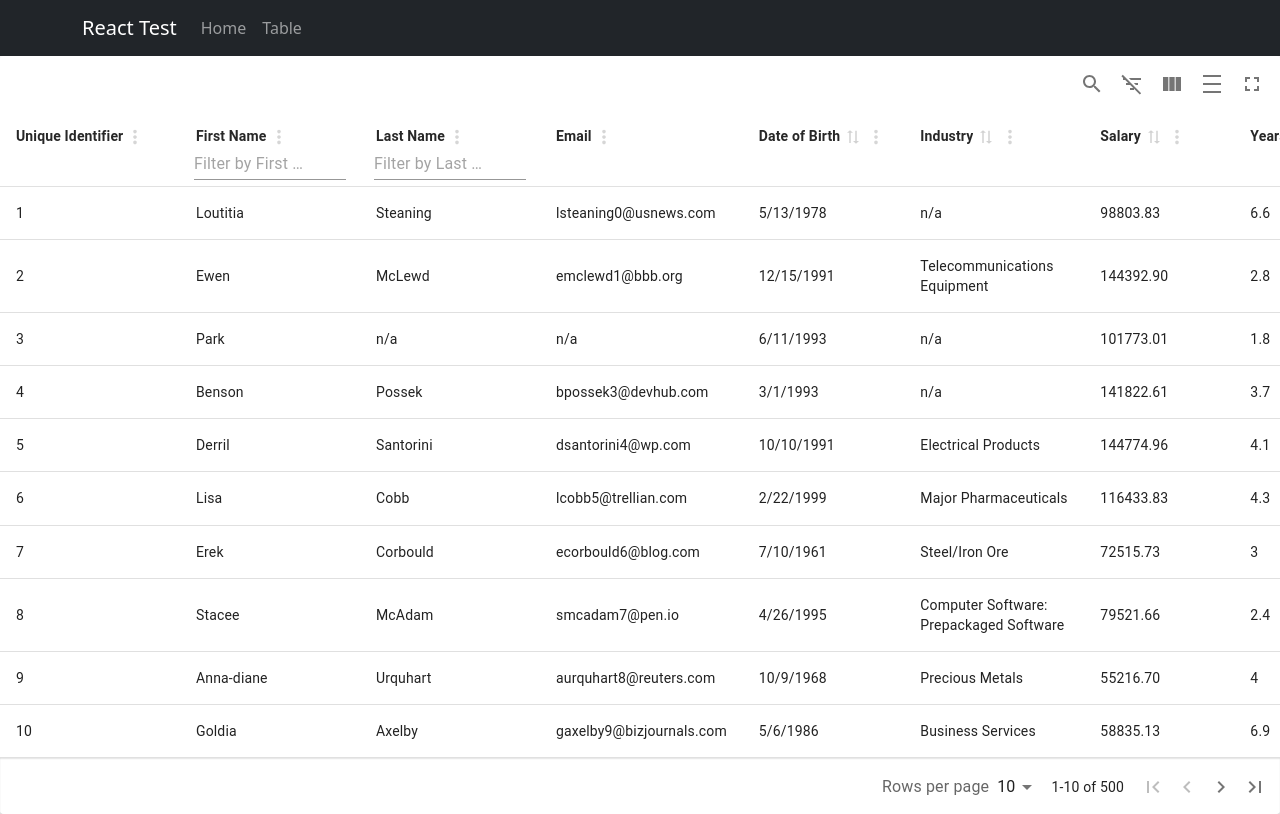
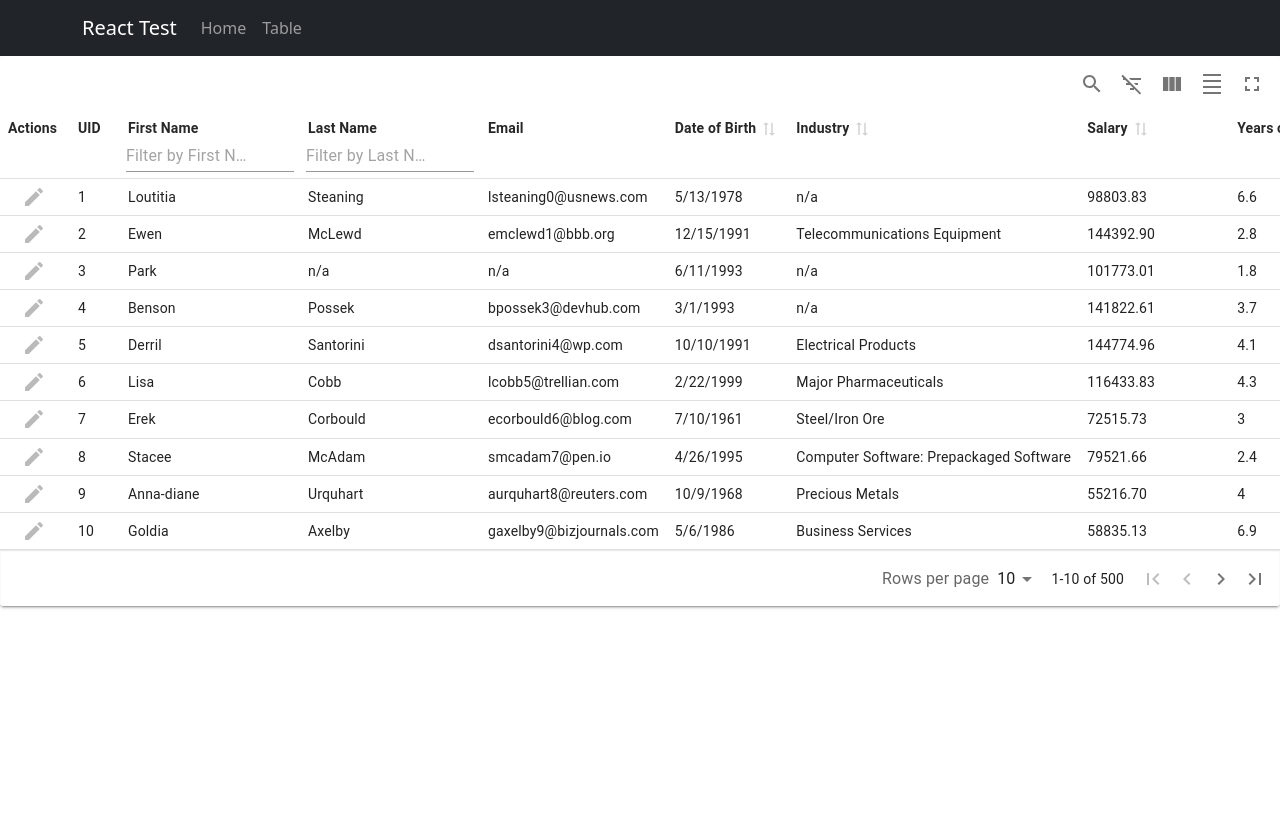
Before and after one commit to kerisic/react-table-charts, a React (Create React App) app: page /table in a window 1280 px wide. Built offline with nearby package versions, Linux system fonts and the light colour scheme.

Commit message:
Simple attempt of inline editing example

```diff
--- a/src/pages/table.js
+++ b/src/pages/table.js
@@ -1,26 +1,31 @@
 import React from "react";
-import { useState, useMemo, useEffect } from "react";
+import { useState, useMemo, useEffect, useRef } from "react";
 import { MaterialReactTable } from "material-react-table";
 
 const Table = () => {
   const [data, setData] = useState([]);
   const [loading, setLoading] = useState(false);
   const [sorting, setSorting] = useState([]);
+  const dataRef = useRef(data);
+
+  dataRef.current = data;
 
   const columns = useMemo(
     () => [
       {
         accessorKey: "id",
-        header: "Unique Identifier",
+        header: "UID",
         enableSorting: false,
         enableColumnFilter: false,
         enableEditing: false,
+        size: 50,
       },
       {
         accessorFn: (row) => (row.first_name ? row.first_name : "n/a"),
         id: "first_Name",
         header: "First Name",
         enableSorting: false,
+        enableEditing: false,
       },
       {
         accessorFn: (row) => (row.last_name ? row.last_name : "n/a"),
@@ -34,6 +39,7 @@ const Table = () => {
         header: "Email",
         enableSorting: false,
         enableColumnFilter: false,
+        enableEditing: false,
       },
       {
         accessorFn: (row) => {
@@ -138,14 +144,28 @@ const Table = () => {
     buildTable();
   }, [sorting]);
 
+  // Example of editing in line using materialReactTable, saving into the local instance instead of BE API
+  const handleSaveRow = async ({ exitEditingMode, row, values }) => {
+    const newData = dataRef.current;
+    newData[row.index]["last_name"] = values["last_name"];
+    setData([...newData]);
+    console.log("doing stuff");
+    exitEditingMode();
+    console.log("after");
+  };
+
   return (
     <MaterialReactTable
       manualSorting
+      state={{ sorting, isLoading: loading, density: "compact" }}
+      enableColumnActions={false}
       columns={columns}
-      state={{ sorting, isLoading: loading }}
+      editingMode="row"
+      enableEditing
+      onEditingRowSave={handleSaveRow}
       initialState={{ showColumnFilters: true }}
+      onSortingChange={setSorting}
       data={data ?? []}
-      onSortingChange={setSorting}
     />
   );
 };
```
